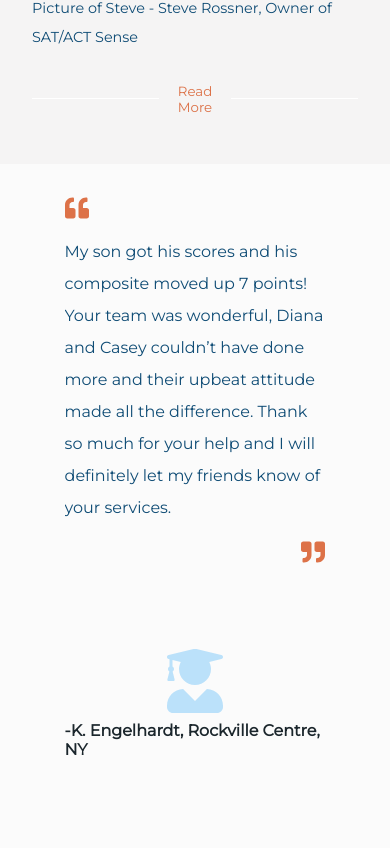
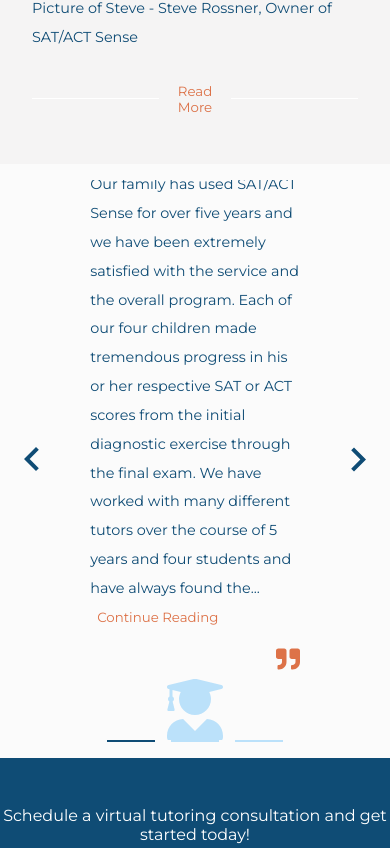
Before and after one commit to AlexShiresRoth/satactsense, a React (Create React App) app: page / in a window 390 px wide. Shown: the part 2176-3024 px from the top of the page. Built offline with nearby package versions, Linux system fonts and the light colour scheme; a web font is replaced by a local one.

Commit message:
fix up testimonials

```diff
--- a/src/components/testimonials/Testimonials.module.scss
+++ b/src/components/testimonials/Testimonials.module.scss
@@ -1,10 +1,57 @@
 @import '../../../sass/variables';
 .section {
 	display: flex;
-	flex-direction: row;
-	justify-content: center;
+	flex-direction: column;
 	align-items: center;
 	padding: 2rem;
+	& .current_index {
+		display: flex;
+		flex-direction: row;
+		align-items: center;
+		& .current {
+			display: block;
+			height: 2px;
+			width: 3rem;
+			background: $brand-main;
+			transition: all 1s ease;
+			margin: 0 0.5rem;
+		}
+		& .marker {
+			display: block;
+			height: 2px;
+			width: 3rem;
+			background: $brand-secondary;
+			transition: all 1s ease;
+			margin: 0 0.5rem;
+		}
+	}
+	& .inner {
+		display: flex;
+		flex-direction: row;
+		justify-content: space-between;
+		align-items: center;
+		width: 100%;
+		flex-wrap: nowrap;
+		& .arrow_container {
+			display: flex;
+			flex-direction: column;
+			align-items: center;
+			justify-content: center;
+			height: 100%;
+			& svg {
+				fill: $brand-main;
+				font-size: 5rem;
+				padding: 0.5rem;
+				background: transparent;
+				border-radius: 50%;
+				transition: all 0.3s ease;
+				&:hover {
+					cursor: pointer;
+					box-shadow: 0 3px 3px #eee;
+					fill: $brand-secondary;
+				}
+			}
+		}
 		& .container {
 			width: 80%;
 			position: relative;
@@ -12,12 +59,13 @@
 			flex-direction: column;
 			justify-content: center;
 			align-items: center;
-		min-height: 25rem;
+			min-height: 30rem;
 			overflow: hidden;
+
 			& .testimonial {
 				display: grid;
-			grid-template-columns: repeat(2, 1fr);
-			grid-template-rows: 1fr;
+				grid-template-columns: 1fr;
+				grid-template-rows: repeat(2, auto);
 				justify-items: center;
 				align-items: center;
 				position: absolute;
@@ -25,6 +73,8 @@
 				visibility: visible;
 				animation: slidedown 1.5s linear forwards;
 				transition: all 0.5s ease-in-out;
+				max-width: 80%;
+				z-index: 2;
 				& .col {
 					display: flex;
 					flex-direction: column;
@@ -32,6 +82,16 @@
 						line-height: 2;
 						color: $brand-main;
 						margin: 1rem 0;
+						& button {
+							color: $alert;
+							background: transparent;
+							border: 1px solid transparent;
+							transition: all 0.3s ease;
+							&:hover {
+								cursor: pointer;
+								color: darken($alert, 5%);
+							}
+						}
 					}
 
 					& svg {
@@ -62,12 +122,15 @@
 				visibility: visible;
 				animation: slideaway 1s linear forwards;
 				transition: all 1s ease-in-out;
+				z-index: -2;
+			}
 		}
 	}
 }
 
 @media screen and (max-width: 1200px) {
 	.section {
+		& .inner {
 			& .container {
 				width: 80%;
 				position: relative;
@@ -77,17 +140,19 @@
 				align-items: center;
 				min-height: 30rem;
 				overflow: hidden;
-			& .testimonial {
-				height: 100%;
-				display: grid;
-				grid-template-columns: 1fr;
-				grid-template-rows: repeat(2, 1fr);
 			}
 		}
 	}
 }
-@media screen and (max-width: 600px) {
+@media screen and (max-width: 900px) {
 	.section {
+		& .inner {
+			& .arrow_container {
+				& svg {
+					fill: $brand-main;
+					font-size: 3rem;
+				}
+			}
 			& .container {
 				width: 80%;
 				position: relative;
@@ -95,9 +160,59 @@
 				flex-direction: column;
 				justify-content: center;
 				align-items: center;
-			min-height: 40rem;
 				overflow: hidden;
-			height: 100%;
+				& .testimonial {
+					& .col {
+						display: flex;
+						flex-direction: column;
+						& p {
+							line-height: 2;
+							color: $brand-main;
+							font-size: 0.9rem;
+							margin: 1rem 0;
+						}
+
+						& svg {
+							fill: $alert;
+							font-size: 1.5rem;
+						}
+						& svg:last-child {
+							align-self: flex-end;
+						}
+					}
+					& .col_two {
+						display: flex;
+						flex-direction: column;
+						align-items: center;
+						& svg {
+							font-size: 3rem;
+							margin: 1rem 0;
+							color: $brand-secondary;
+						}
+						& span {
+							font-weight: 700;
+							color: $text-color;
+							font-size: 1.2rem;
+						}
+					}
+				}
+			}
+		}
+	}
+}
+@media screen and (max-width: 600px) {
+	.section {
+		padding: 1rem 0;
+		& .inner {
+			& .container {
+				width: 80%;
+				position: relative;
+				display: flex;
+				flex-direction: column;
+				justify-content: center;
+				align-items: center;
+				min-height: 35rem;
+				overflow: hidden;
 				& .testimonial {
 					& .col {
 						display: flex;
@@ -139,6 +254,7 @@
 			}
 		}
 	}
+}
 @keyframes slidedown {
 	0% {
 		opacity: 0;
--- a/src/components/testimonials/Testimonials.tsx
+++ b/src/components/testimonials/Testimonials.tsx
@@ -1,14 +1,19 @@
-import React, { useState, useEffect } from 'react';
+import React, { useState } from 'react';
 import testStyle from './Testimonials.module.scss';
 import { FaQuoteLeft, FaQuoteRight, FaUserGraduate } from 'react-icons/fa';
+import { MdKeyboardArrowLeft, MdKeyboardArrowRight } from 'react-icons/md';
 const Testimonials = () => {
 	const [current, setCurrent] = useState(0);
-
+	const [textStart, setStart] = useState({
+		start: 0,
+		end: 400,
+	});
+	const { start, end } = textStart;
 	const ratings = [
 		{
 			text:
-				'My son got his scores and his composite moved up 7 points!  Your team was wonderful, Diana and Casey couldn’t have done more and their upbeat attitude made all the difference. Thank so much for your help and I will definitely let my friends know of your services.',
-			author: `K. Engelhardt, Rockville Centre, NY`,
+				'Our family has used SAT/ACT Sense for over five years and we have been extremely satisfied with the service and the overall program. Each of our four children made tremendous progress in his or her respective SAT or ACT scores from the initial diagnostic exercise through the final exam. We have worked with many different tutors over the course of 5 years and four students and have always found the tutors to be knowledgeable, personable, and enthusiastic about their subject and about teaching. We’ve also been impressed with Steve’s judgement around making tactical moves to mix up the tutors  and try a different approach when necessary to “punch up” a student’s score at the end of the road. Overall, we would highly recommend SAT/ACT sense. While it is not the cheapest tutoring service out there, we view it as a premium product in a competitive space—and at the end of the day, you get what you pay for.',
+			author: `J. McDonald, Garden City, NY`,
 		},
 		{
 			text: `We are so thrilled with SAT/ACT Sense! Working with their team was an absolute pleasure!  The tutors he provided were excellent and crafted the perfect preparation plan for our daughter to achieve incredible results on her ACT!  Happy to say that with SAT/ACT Sense she was one and done! Thank you SAT/ACT Sense for your dedication to success and attention to detail!`,
@@ -20,23 +25,34 @@ const Testimonials = () => {
 		},
 	];
 
-	useEffect(() => {
-		const handleChange = () => {
-			console.log(current);
-			if (current < ratings.length - 1) {
-				setCurrent((prev) => (prev += 1));
-			} else {
-				setCurrent(0);
+	const handleIntervalChange = (direction: string) => {
+		if (direction === 'left') {
+			return current > 0 ? setCurrent((prev) => (prev -= 1)) : setCurrent(ratings.length - 1);
+		}
+		if (direction === 'right') {
+			return current < ratings.length - 1 ? setCurrent((prev) => (prev += 1)) : setCurrent(0);
 		}
 	};
 
-		const interval = setInterval(handleChange, 10000);
-
-		return () => clearInterval(interval);
+	const expandText = (text: number) => {
+		console.log(start);
+		return start !== 0
+			? setStart({
+					start: 0,
+					end: 400,
+			  })
+			: setStart({
+					start: 400,
+					end: text,
 			  });
+	};
 
 	return (
 		<section className={testStyle.section}>
+			<div className={testStyle.inner}>
+				<div className={testStyle.arrow_container}>
+					<MdKeyboardArrowLeft onClick={() => handleIntervalChange('left')} />
+				</div>
 				<div className={testStyle.container}>
 					{ratings.map((testimonial, i) => {
 						return (
@@ -50,7 +66,27 @@ const Testimonials = () => {
 							>
 								<div className={testStyle.col}>
 									<FaQuoteLeft />
-								<p>{testimonial.text}</p>
+									<p>
+										{testimonial.text.length > 400 ? (
+											<>
+												{testimonial.text.substr(start, end)}
+												{start === 0 ? (
+													<>
+														...
+														<button onClick={() => expandText(testimonial.text.length)}>
+															Continue Reading
+														</button>
+													</>
+												) : (
+													<button onClick={() => expandText(testimonial.text.length)}>
+														Back
+													</button>
+												)}
+											</>
+										) : (
+											testimonial.text
+										)}
+									</p>
 									<FaQuoteRight />
 								</div>
 								<div className={testStyle.col_two}>
@@ -61,6 +97,15 @@ const Testimonials = () => {
 						);
 					})}
 				</div>
+				<div className={testStyle.arrow_container}>
+					<MdKeyboardArrowRight onClick={() => handleIntervalChange('right')} />
+				</div>
+			</div>
+			<div className={testStyle.current_index}>
+				{ratings.map((r, i) => {
+					return <span className={current === i ? testStyle.current : testStyle.marker}></span>;
+				})}
+			</div>
 		</section>
 	);
 };
```
Lines whose indentation alone changed are shown as unchanged.
